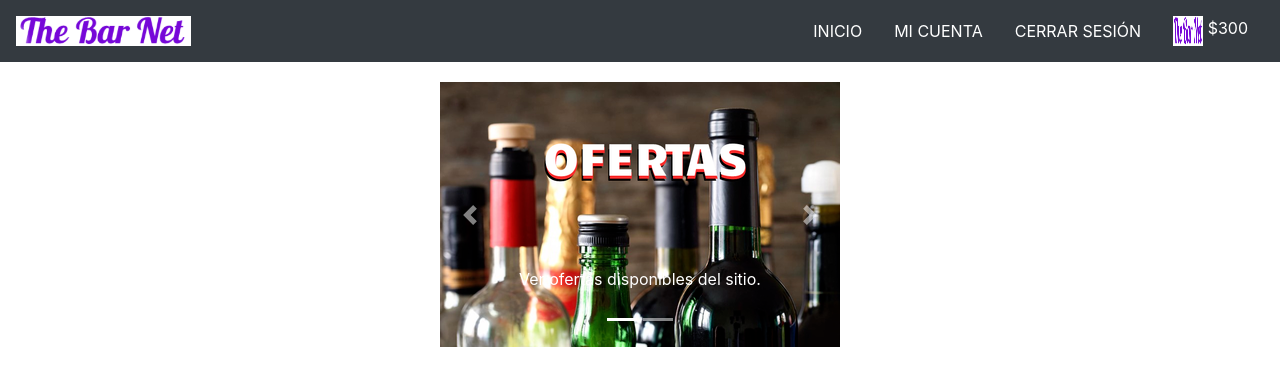
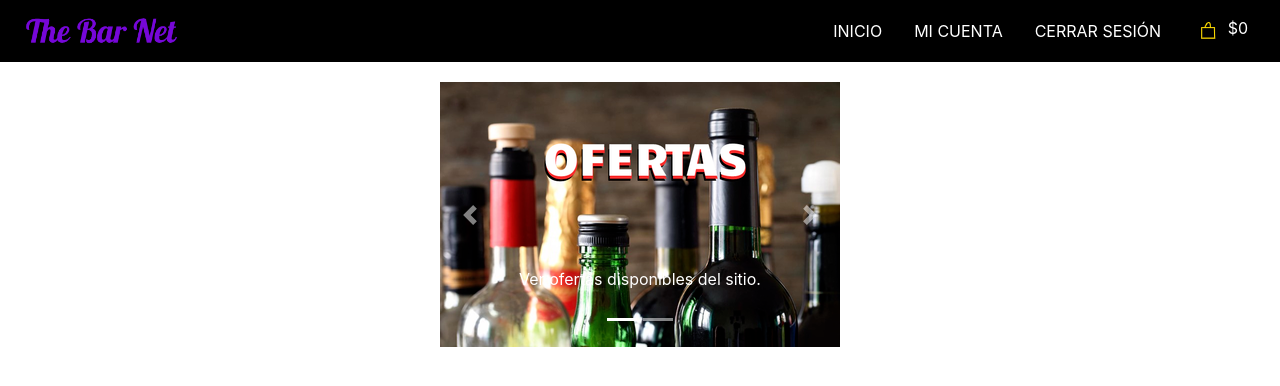
Before and after one commit to micaelasaez/PPSI_2021, a React (Create React App) app in the folder the-bar-net/: page /home in a window 1280 px wide. Shown: the top 386 px of the page. Built offline with nearby package versions, Linux system fonts and the light colour scheme.

Commit message:
changed header color and logos

```diff
--- a/the-bar-net/src/components/Header.jsx
+++ b/the-bar-net/src/components/Header.jsx
@@ -2,10 +2,11 @@ import React from 'react';
 import './styles.css';
 import Navbar from 'react-bootstrap/Navbar';
 import Nav from 'react-bootstrap/Nav';
-import logoTheBarNet from "../utils/images/logo_the_bar_net.PNG";
+import logoTheBarNet from "../utils/images/logo_the_bar_net.png";
+import logoCarrito from "../utils/images/logo_carrito.png";
 
 export const Header = ({ total }) => (
-    <Navbar bg="dark" variant="dark" >
+    <Navbar className={"header-style"}>
         <Navbar.Brand href="#home">
             <img
                 alt="The Bar Net"
@@ -21,7 +22,7 @@ export const Header = ({ total }) => (
             <Nav.Link href="/not-found" className={"header-letters"}>
                 <img
                     alt="The Bar Net"
-                    src={logoTheBarNet}
+                    src={logoCarrito}
                     height="30"
                     width="30"
                     className="d-inline-block align-top"
--- a/the-bar-net/src/components/pages/Home.jsx
+++ b/the-bar-net/src/components/pages/Home.jsx
@@ -23,7 +23,7 @@ export default function Home() {
 
     return (
         <>
-            <Header total={300} />
+            <Header total={0} />
             {isLoading
                 ? <div className="loading-spinner">
                     <Loading />
--- a/the-bar-net/src/components/styles.css
+++ b/the-bar-net/src/components/styles.css
@@ -6,3 +6,6 @@
 .header-letters {
     color: white;
 }
+.header-style {
+    background-color: black !important;
+}
```
Also changed, not shown: the-bar-net/src/utils/images/logo_carrito.png (added), the-bar-net/src/utils/images/logo_the_bar_net.PNG.
